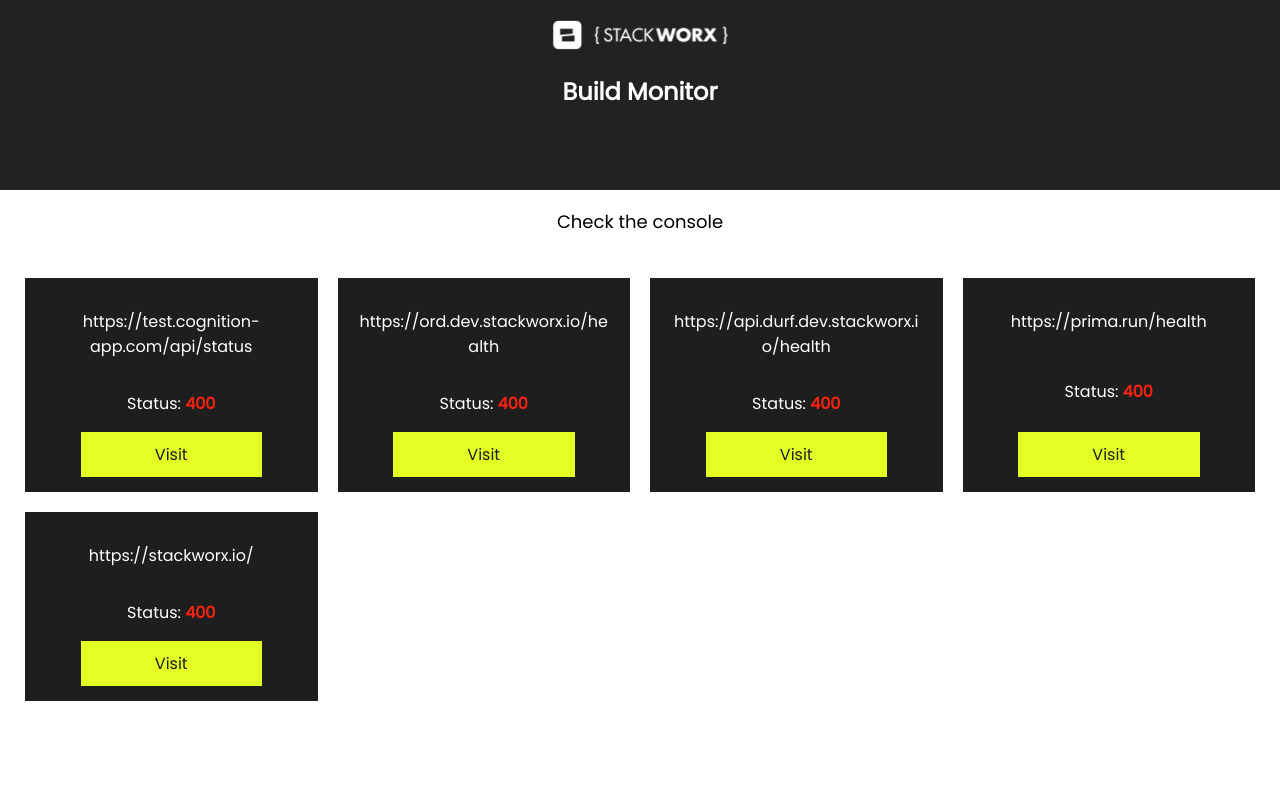
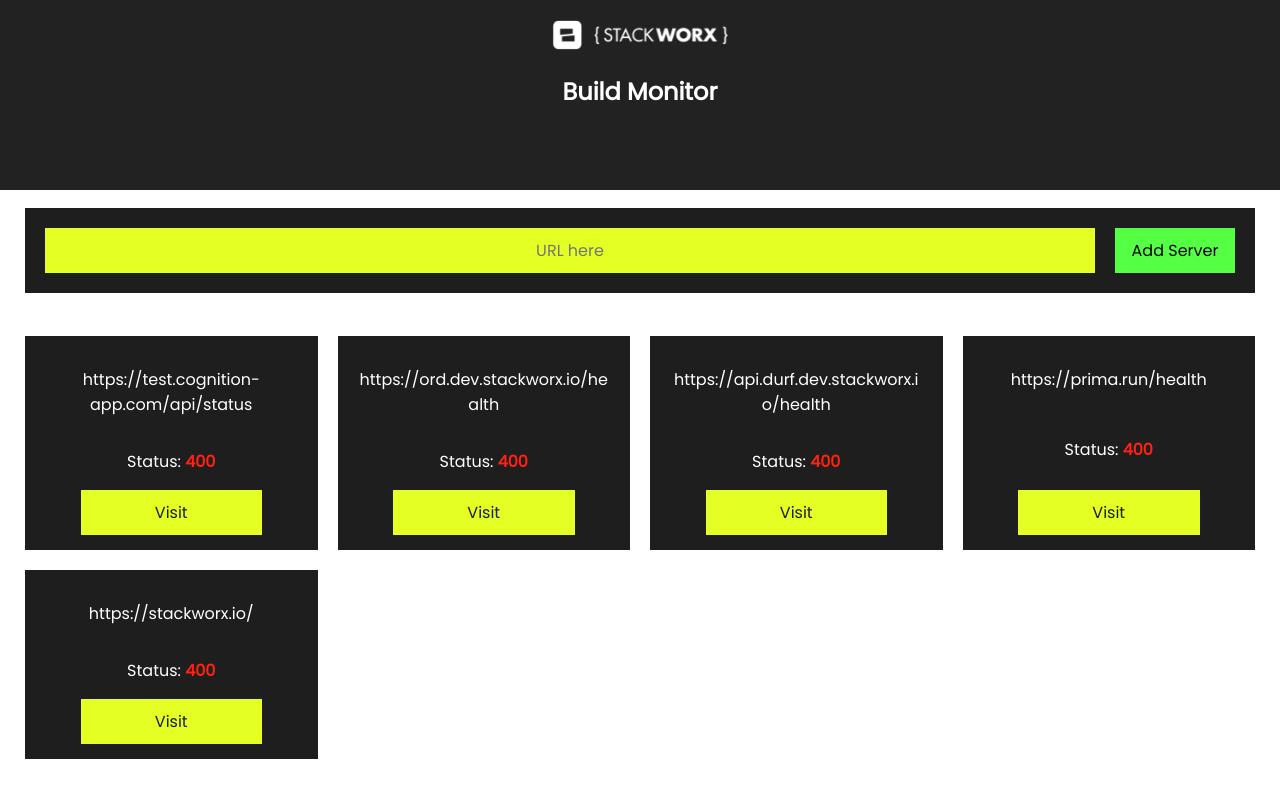
Before and after one commit to Redfloor/Stackworx-Build-Monitor, a React (Create React App) app: page / in a window 1280 px wide. Built offline with nearby package versions, Linux system fonts and the light colour scheme; no server answers.

Commit message:
Added Server Add Button
Added functionality to add servers. It's still in need of debugging.

```diff
--- a/src/App.css
+++ b/src/App.css
@@ -16,7 +16,7 @@
   color: white;
 }
 
-h1, h2, h3, h4, h5, h6, p, li, span, a {
+h1, h2, h3, h4, h5, h6, p, li, span, a, input {
   font-family: 'Poppins', Helvetica, Arial, Lucida, sans-serif;
 }
 
@@ -70,6 +70,31 @@
 flex-wrap: wrap;
 }
 
+input[type="text"] {
+    padding: 10px;
+    margin: 20px 10px;
+    background-color: #E3FF23;
+    border: none;
+    font-size: 16px;
+    color:#1e1e1e;
+    text-align: center;
+    width: calc(100% - 200px);
+}
+
+form {
+    background-color: #1e1e1e;
+    margin: 10px 25px;
+}
+
+input[type="submit"] {
+    background-color: #5f4;
+    border: none;
+    font-size: 16px;
+    padding: 10px;
+    margin: 10px;
+    width: 120px;
+}
+
 .App-intro {
   font-size: large;
 }
--- a/src/App.js
+++ b/src/App.js
@@ -1,5 +1,6 @@
 import React, { Component } from 'react';
 import ServerList from './components/Server_List';
+import ServerControl from './components/Server_Control'
 import logo from './logo.png';
 import './App.css';
 
@@ -12,7 +13,16 @@
   //We need to refactor this later on to include additive search. Let's start out with the 5 examples for now.
   //this.setState({ servers: ['https://test.cognition-app.com/api/status', 'https://ord.dev.stackworx.io/health', 'https://api.durf.dev.stackworx.io/health', 'https://prima.run/health', 'https://stackworx.io/'] });
 
+addNewServer = (newServer) => {
+    const tempServers = this.state.servers;
+    tempServers.push(newServer);
+    this.setState({servers:tempServers});
+}
+
   render() {
+
+    console.log("serverlist: ", this.state.servers);
+
     return (
       <div className="App">
         <div className="App-header">
@@ -20,7 +30,9 @@
           <h2>Build Monitor</h2>
         </div>
         <p className="App-intro">
-          Check the console
+          <ServerControl
+            addNewServer = {(newServer) => this.addNewServer(newServer)}
+          />
         </p>
           <ServerList servers={ this.state.servers } />
       </div>
--- /dev/null
+++ b/src/components/Server_Control.js
@@ -0,0 +1,31 @@
+import React, { Component } from 'react';
+
+export default class ServerControl extends Component  {
+  constructor(props) {
+    super(props);
+
+    this.state = { serverName : "" };
+    this.handleSubmit = this.handleSubmit.bind(this);
+  }
+
+  handleSubmit(event) {
+    this.props.addNewServer(this.state.serverName);
+    event.preventDefault();
+  }
+
+render() {
+    return (
+    <form onSubmit={this.handleSubmit}>
+        <input
+        type="text"
+        placeholder="URL here"
+        value={this.state.serverName}
+        onChange={ event => this.setState({ serverName: event.target.value })} />
+        <input
+        type="submit"
+        value="Add Server" />
+    </form>
+    )
+  }
+
+}
--- a/src/components/Server_List.js
+++ b/src/components/Server_List.js
@@ -6,8 +6,8 @@
     super(props);
 
     this.state = { serverResponses: [] };
+    this.forceObjects();
   }
-
 
     async ServerCalls() {
       const serverListResponse = await Promise.all(this.props.servers.map(async (server, index) => {
@@ -18,9 +18,9 @@
           return { url: server, status: 400, ok:false };
         }
       }));
-     this.setState({ serverResponses : serverListResponse }) ;
+     this.setState({ serverResponses : serverListResponse });
    }
-   componentDidMount() {
+   forceObjects() {
      const tempArr = [];
      this.props.servers.forEach(server => {
        const stateObj = Object.assign({}, server)
@@ -30,12 +30,19 @@
        tempArr.push(stateObj);
      })
      this.setState({serverResponses: tempArr})
+   }
+
+   componentWillReceiveProps() {
+     this.forceObjects();
+   }
+   componentWillMount() {
      this.checkTimer = setInterval(this.ServerCalls(), 300000);
     }
     componentWillUnmount() {
       clearInterval(this.checkTimer);
     }
    render() {
+     console.log("New: ", this.props.servers);
      const ServerListJSX = this.state.serverResponses.map((response, index) => {
          return <Server key={`${response.url}-${index}`} response={response.status} server={response.url} ok={response.ok}/>
      });
```
Lines whose indentation alone changed are shown as unchanged.
